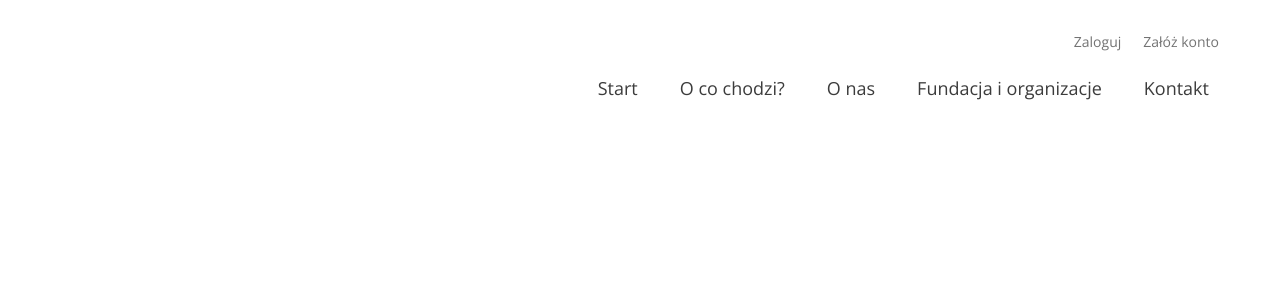
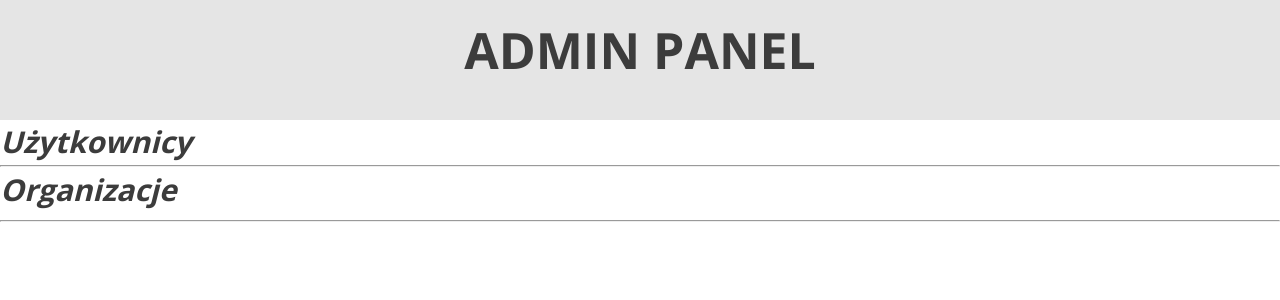
Before and after one commit to jarekm04/oddaj_rzeczy, a React (Create React App) app: page /panel in a window 1280 px wide. Shown: the top 300 px of the page. Built offline with nearby package versions, Linux system fonts and the light colour scheme; no server answers.

Commit message:
panel admin

```diff
--- a/package.json
+++ b/package.json
@@ -10,6 +10,7 @@
     "@testing-library/user-event": "^13.5.0",
     "axios": "^0.25.0",
     "firebase": "^9.6.6",
+    "firebase-admin": "^10.0.2",
     "react": "^17.0.2",
     "react-dom": "^17.0.2",
     "react-hook-form": "^7.26.1",
--- a/src/App.jsx
+++ b/src/App.jsx
@@ -1,12 +1,13 @@
 import React, {useEffect, useState} from 'react';
 import {BrowserRouter as Router, Routes, Route} from "react-router-dom";
+import {auth} from "./firebase";
+import Header from "./components/HomeComponents/Header";
 import Welcome from "./components/HomeComponents/Welcome";
 import Login from "./components/LoginComponents/Login";
 import Register from "./components/LoginComponents/Register";
 import Logout from "./components/LoginComponents/Logout";
 import GiveStuff from "./components/SendFormComponents/GiveStuff";
-import Header from "./components/HomeComponents/Header";
-import {auth} from "./firebase";
+import Panel from "./components/AdminPanel/Panel";
 
 function App() {
   const [isUserLogged, setIsUserLogged] = useState(false);
@@ -37,6 +38,7 @@ function App() {
           <Route path="/rejestracja" element={<Register setIsUserLogged={setIsUserLogged} registerEmail={values.registerEmail} registerPassword={values.registerPassword} registerConfirmPassword={values.registerConfirmPassword} />} />
           <Route path="/wylogowano" element={<Logout />} />
           <Route path="/oddaj-rzeczy" element={<GiveStuff />} />
+          <Route path="/panel" element={<Panel />} />
         </Routes>
       </Router>
     </>
--- /dev/null
+++ b/src/components/AdminPanel/Panel.jsx
@@ -0,0 +1,24 @@
+import React, {useState} from 'react';
+
+
+const Panel = () => {
+    const [info , setInfo] = useState([]);
+
+    return (
+        <section className="panel">
+            <h1 className="panel__title">ADMIN PANEL</h1>
+            <main className="main">
+                <div className="users">
+                    <h2 className="users__title">Użytkownicy</h2>
+                    <hr/>
+                </div>
+                <div className="organizations">
+                    <h2 className="organizations__title">Organizacje</h2>
+                    <hr/>
+                </div>
+            </main>
+        </section>
+    );
+};
+
+export default Panel;
--- /dev/null
+++ b/src/scss/components/AdminPanel/panel.scss
@@ -0,0 +1,26 @@
+.panel {
+  .panel__title {
+    width: 100%;
+    height: 120px;
+    position: absolute;
+    top: 0;
+    left: 0;
+    font-size: 50px;
+    text-align: center;
+    line-height: 100px;
+    background-color: #e5e5e5;
+  }
+  .main {
+    margin-top: 20px;
+    .users {
+      .users__title {
+        font-size: 30px;
+        font-style: italic;
+      }
+    }
+    .organizations {
+      font-size: 30px;
+      font-style: italic;
+    }
+  }
+}
--- a/src/scss/main.scss
+++ b/src/scss/main.scss
@@ -21,6 +21,7 @@
 @import "components/SendFormComponents/StepForm/address";
 @import "components/SendFormComponents/StepForm/review";
 @import "components/SendFormComponents/StepForm/submit";
+@import "components/AdminPanel/panel";
 
 body {
   font-family: $font-base;
```
Also changed, not shown: 1 other file (tests, documents, lock files or other folders).
